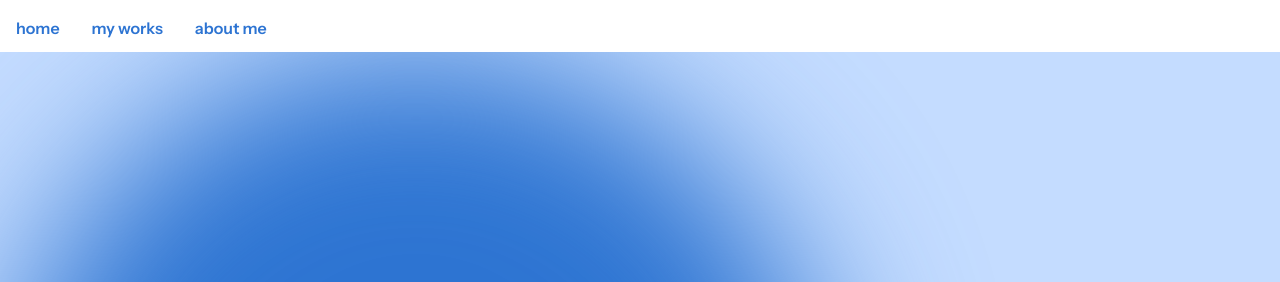
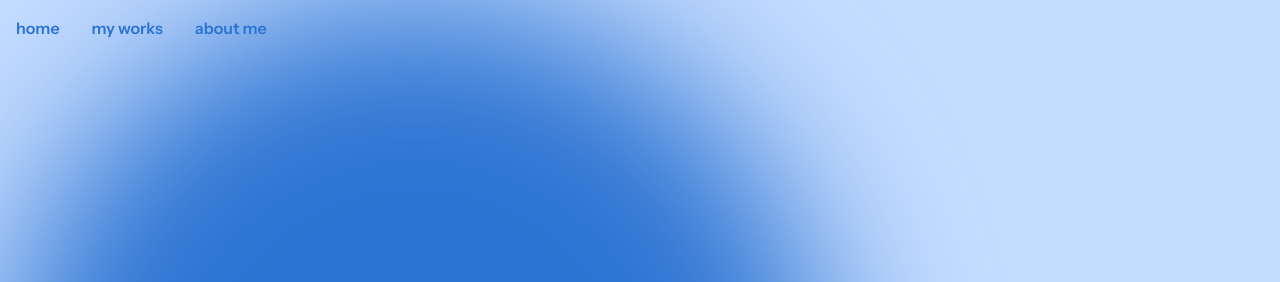
Before and after one commit to mn46/portfolio-bulma, a website: page index.html in a window 1280 px wide. Shown: the top 282 px of the page. Drawn offline with Linux system fonts and the light colour scheme; a web font is replaced by a local one.

Commit message:
Remove height and bg color of the navbar

```diff
--- a/portfolio-bulma.scss
+++ b/portfolio-bulma.scss
@@ -4,7 +4,9 @@ $light-blue: #c4dcff;
 
 @use "bulma/sass" with (
   $family-primary: "Instrument Sans",
-  $primary: $primary
+  $primary: $primary,
+  $navbar-background-color: transparent,
+  $navbar-height: 0
 );
 
 h1,
@@ -13,12 +15,8 @@ h3 {
   font-family: $family-headline;
 }
 
-.navbar {
-  background-color: transparent !important;
-}
-
-.nav-item > a {
-  mix-blend-mode: color-dodge;
+.navbar a {
+  color: $primary;
 }
 
 #home {
```
Also changed, not shown: portfolio-bulma.css, 1 other file.
